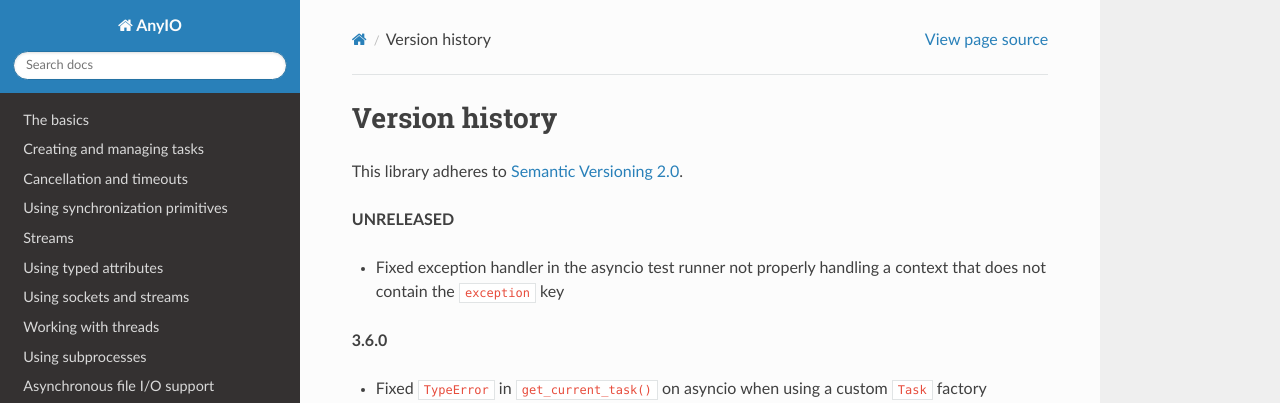
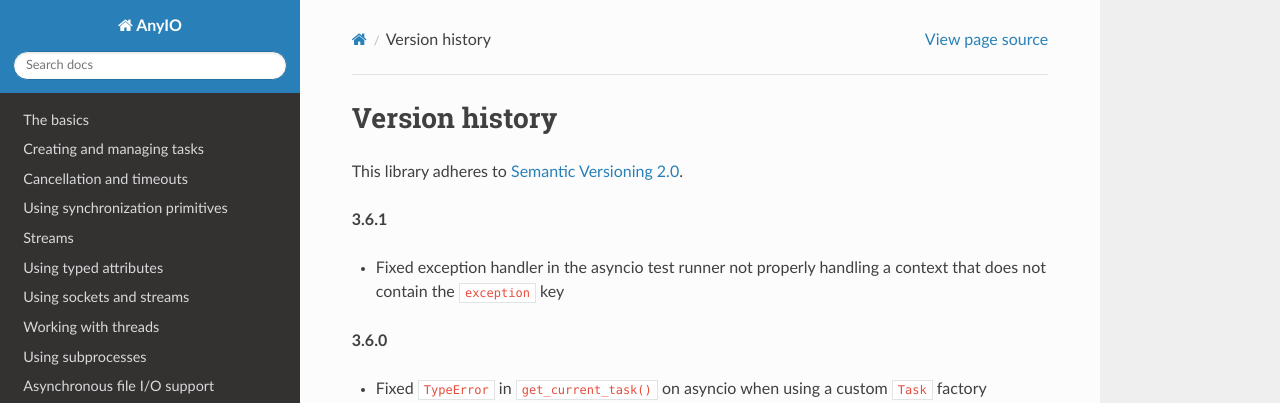
Before and after one commit to agronholm/anyio, a Sphinx documentation site: the page built from docs/versionhistory.rst, in a window 1280 px wide and 900 px high. Shown: the top 403 px of the window. Built offline with Sphinx 7.4.7 and the Read the Docs theme 2.0.0, drawn with Linux system fonts in a browser that asks for light colours; the version number could not be read and is left out.

Commit message:
Bumped up the version

```diff
--- a/docs/versionhistory.rst
+++ b/docs/versionhistory.rst
@@ -3,7 +3,7 @@ Version history
 
 This library adheres to `Semantic Versioning 2.0 <http://semver.org/>`_.
 
-**UNRELEASED**
+**3.6.1**
 
 - Fixed exception handler in the asyncio test runner not properly handling a context
   that does not contain the ``exception`` key
```
